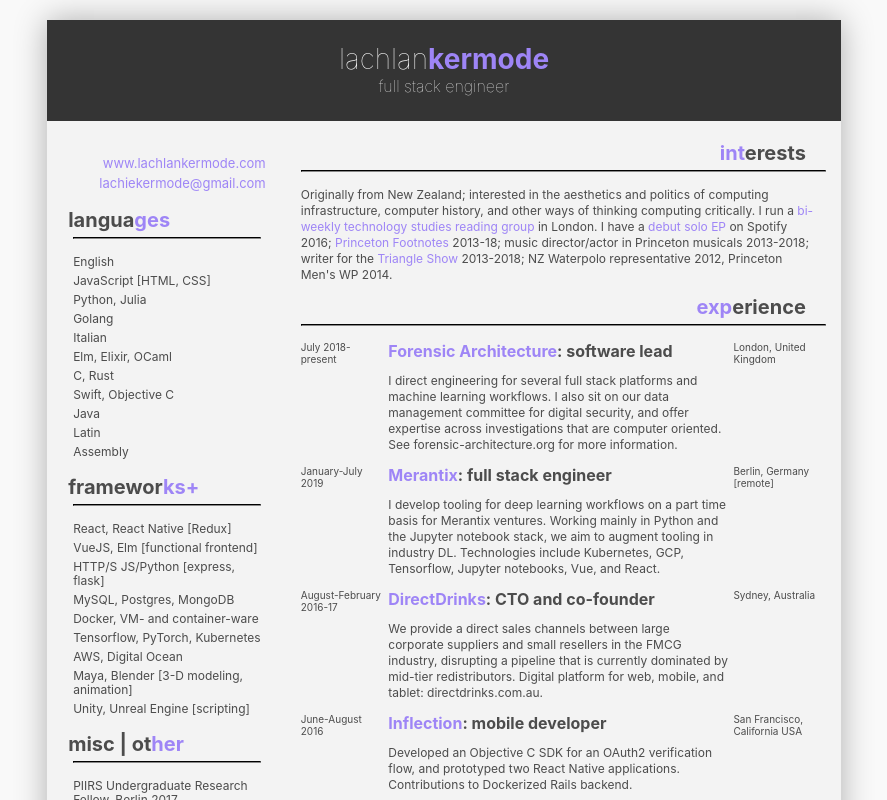
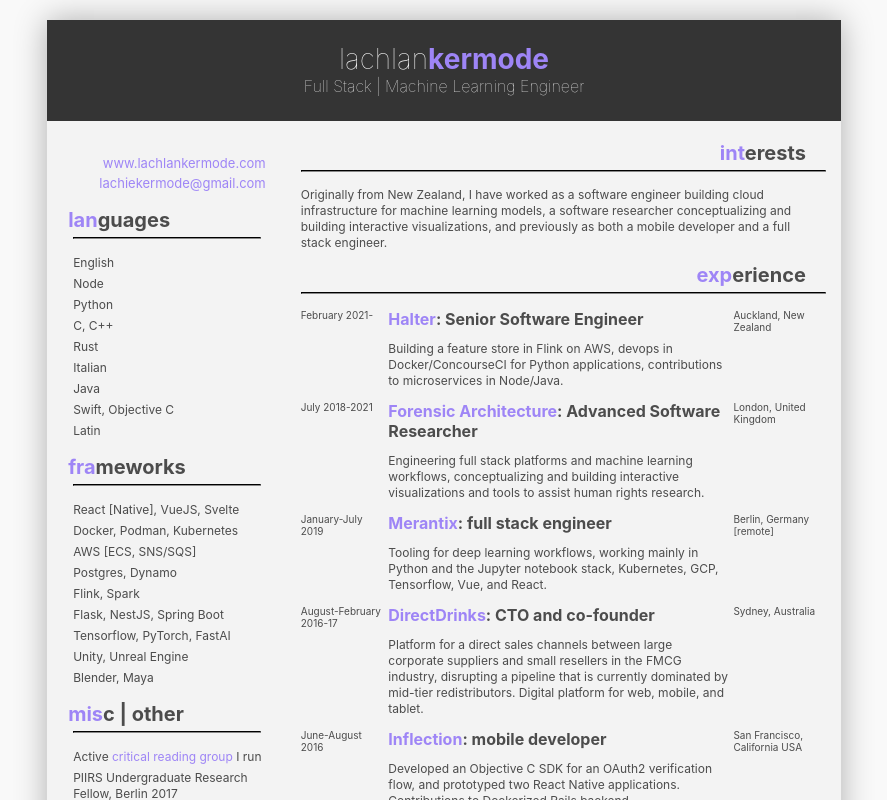
Before and after one commit to breezykermo/lk_com, a React (Create React App) app: page / in a window 1280 px wide. Shown: the top 800 px of the page, without its empty margins (196-1083 px from the left). Built offline with nearby package versions, Linux system fonts and the light colour scheme.

Commit message:
October 2020 update

```diff
--- a/src/components/A4Resume/Skill.js
+++ b/src/components/A4Resume/Skill.js
@@ -1,6 +1,10 @@
 import React from 'react'
 import PropTypes from 'prop-types';
 import theme from '../theme'
+import MarkdownIt from 'markdown-it'
+
+const md = new MarkdownIt()
+
 
 const styles = {
   container: {
@@ -26,14 +30,16 @@
 }
 
 const formatType = (text) => {
-  const mostOfType = text.substring(0, text.length - 3)
-  const lastThreeChars = text.substring(text.length - 3)
+  // const mostOfType = text.substring(0, text.length - 3)
+  // const lastThreeChars = text.substring(text.length - 3)
+  const firstThreeChars = text.substring(0, 3)
+  const restOfType = text.substring(3, text.length)
   return (
     <span>
-      {mostOfType}
       <span style={{ color: theme.highlightColor }}>
-        {lastThreeChars}
+        {firstThreeChars}
       </span>
+      {restOfType}
     </span>
   )
 }
@@ -43,7 +49,7 @@
     <h4 style={styles.header}>{formatType(props.name)}</h4>
     <hr style={styles.hr} />
     <ul>
-      {props.values.map(value => <li style={styles.listing} key={value}>{value}</li>)}
+      {props.values.map(value => <li style={styles.listing} key={value} dangerouslySetInnerHTML={{ __html: md.render(value).replace('\<p\>', '\<p style="margin:0;"\>') }}/>)}
     </ul>
   </div>
 )
--- a/src/resume-data.json
+++ b/src/resume-data.json
@@ -1,7 +1,7 @@
 {
   "header": {
     "name": "lachlan kermode",
-    "profession": "full stack engineer"
+    "profession": "Full Stack | Machine Learning Engineer"
   },
   "details": {
     "website": "www.lachlankermode.com",
@@ -10,29 +10,28 @@
   "skills": {
     "languages": [
       "English",
-      "JavaScript [HTML, CSS]",
-      "Python, Julia",
-      "Golang",
+      "Node",
+      "Python",
+      "C, C++",
+      "Rust",
       "Italian",
-      "Elm, Elixir, OCaml",
-      "C, Rust",
+      "Java",
       "Swift, Objective C",
-      "Java",
-      "Latin",
-      "Assembly"
+      "Latin"
     ],
-    "frameworks+": [
-      "React, React Native [Redux]",
-      "VueJS, Elm [functional frontend]",
-      "HTTP/S JS/Python [express, flask]",
-      "MySQL, Postgres, MongoDB",
-      "Docker, VM- and container-ware",
-      "Tensorflow, PyTorch, Kubernetes",
-      "AWS, Digital Ocean",
-      "Maya, Blender [3-D modeling, animation]",
-      "Unity, Unreal Engine [scripting]"
+    "frameworks": [
+      "React [Native], VueJS, Svelte",
+      "Docker, Podman, Kubernetes",
+      "AWS [ECS, SNS/SQS]",
+      "Postgres, Dynamo",
+      "Flink, Spark",
+      "Flask, NestJS, Spring Boot",
+      "Tensorflow, PyTorch, FastAI",
+      "Unity, Unreal Engine",
+      "Blender, Maya"
     ],
     "misc | other": [
+      "Active [critical reading group](https://argnotes.club) I run",
       "PIIRS Undergraduate Research Fellow, Berlin 2017",
       "Burda Hackday Munich 2016, 1st",
       "BICLazio Hack Rome 2015, 1st",
@@ -48,17 +47,26 @@
   "sections": [
     {
       "title": "interests",
-      "content": "Originally from New Zealand; interested in the aesthetics and politics of computing infrastructure, computer history, and other ways of thinking computing critically. I run a [bi-weekly technology studies reading group](https://argnotes.club/) in London. I have a [debut solo EP](https://open.spotify.com/album/4QArUFWoCa3NHP70W3dOEI) on Spotify 2016; [Princeton Footnotes](http://princetonfootnotes.com/) 2013-18; music director/actor in Princeton musicals 2013-2018; writer for the [Triangle Show](http://www.triangleshow.com/) 2013-2018; NZ Waterpolo representative 2012, Princeton Men's WP 2014."
+      "content": "Originally from New Zealand, I have worked as a software engineer building cloud infrastructure for machine learning models, a software researcher conceptualizing and building interactive visualizations, and previously as both a mobile developer and a full stack engineer."
     },
     {
       "title": "experience",
       "pills": [
         {
-          "left": "July 2018-present",
+          "left": "February 2021-",
           "body": {
-            "title": "Forensic Architecture: software lead",
-            "link": "https://forensic-architecture.org",
-            "content": "I direct engineering for several full stack platforms and machine learning workflows. I also sit on our data management committee for digital security, and offer expertise across investigations that are computer oriented. See forensic-architecture.org for more information."
+            "title": "Halter: Senior Software Engineer",
+            "link": "https://halterhq.com",
+            "content": "Building a feature store in Flink on AWS, devops in Docker/ConcourseCI for Python applications, contributions to microservices in Node/Java."
+          },
+          "right": "Auckland, New Zealand"
+        },
+        {
+          "left": "July 2018-2021",
+          "body": {
+            "title": "Forensic Architecture: Advanced Software Researcher",
+            "link": "https://forensic-architecture.org/about/team/member/lachie-kermode",
+            "content": "Engineering full stack platforms and machine learning workflows, conceptualizing and building interactive visualizations and tools to assist human rights research."
           },
           "right": "London, United Kingdom"
         },
@@ -67,7 +75,7 @@
           "body": {
             "title": "Merantix: full stack engineer",
             "link": "https://merantix.com",
-            "content": "I develop tooling for deep learning workflows on a part time basis for Merantix ventures. Working mainly in Python and the Jupyter notebook stack, we aim to augment tooling in industry DL. Technologies include Kubernetes, GCP, Tensorflow, Jupyter notebooks, Vue, and React."
+            "content": "Tooling for deep learning workflows, working mainly in Python and the Jupyter notebook stack, Kubernetes, GCP, Tensorflow, Vue, and React."
           },
           "right": "Berlin, Germany [remote]"
         },
@@ -76,7 +84,7 @@
           "body": {
             "title": "DirectDrinks: CTO and co-founder",
             "link": "https://directdrinks.co",
-            "content": "We provide a direct sales channels between large corporate suppliers and small resellers in the FMCG industry, disrupting a pipeline that is currently dominated by mid-tier redistributors. Digital platform for web, mobile, and tablet: directdrinks.com.au."
+            "content": "Platform for a direct sales channels between large corporate suppliers and small resellers in the FMCG industry, disrupting a pipeline that is currently dominated by mid-tier redistributors. Digital platform for web, mobile, and tablet."
           },
           "right": "Sydney, Australia"
         },
@@ -94,7 +102,7 @@
           "body": {
             "title": "Artirigo AG: full stack developer",
             "link": "https://github.com/Artirigo",
-            "content": "React Native frontend for iOS and Android. In addition, Dockerized and contributions to Rails application."
+            "content": "React Native frontend for iOS and Android. Contributions to a Rails application."
           },
           "right": "Bamberg, Germany"
         }
@@ -104,10 +112,19 @@
       "title": "education",
       "pills": [
         {
+          "left": "2021-",
+          "body": {
+            "title": "Brown University",
+            "content": "Graduate Student in Modern Culture and Media"
+          },
+          "right": "Providence, RI, USA"
+        },
+
+        {
           "left": "2013-2018",
           "body": {
             "title": "Princeton University",
-            "content": "Major in Computer Science. Classes also in intellectual history, media and cultural theory, performance theory, theatre et al."
+            "content": "B.A. in Computer Science"
           },
           "right": "Princeton, NJ, USA"
         }
```
